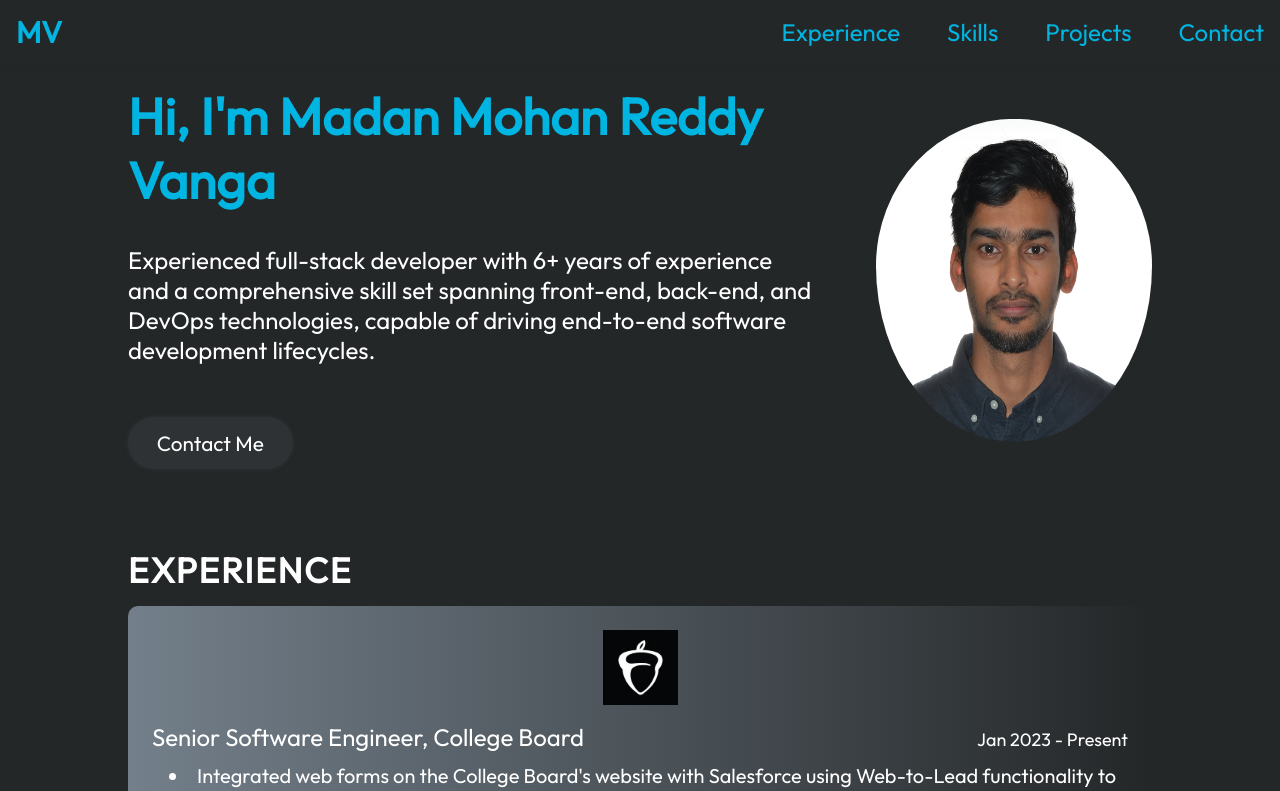
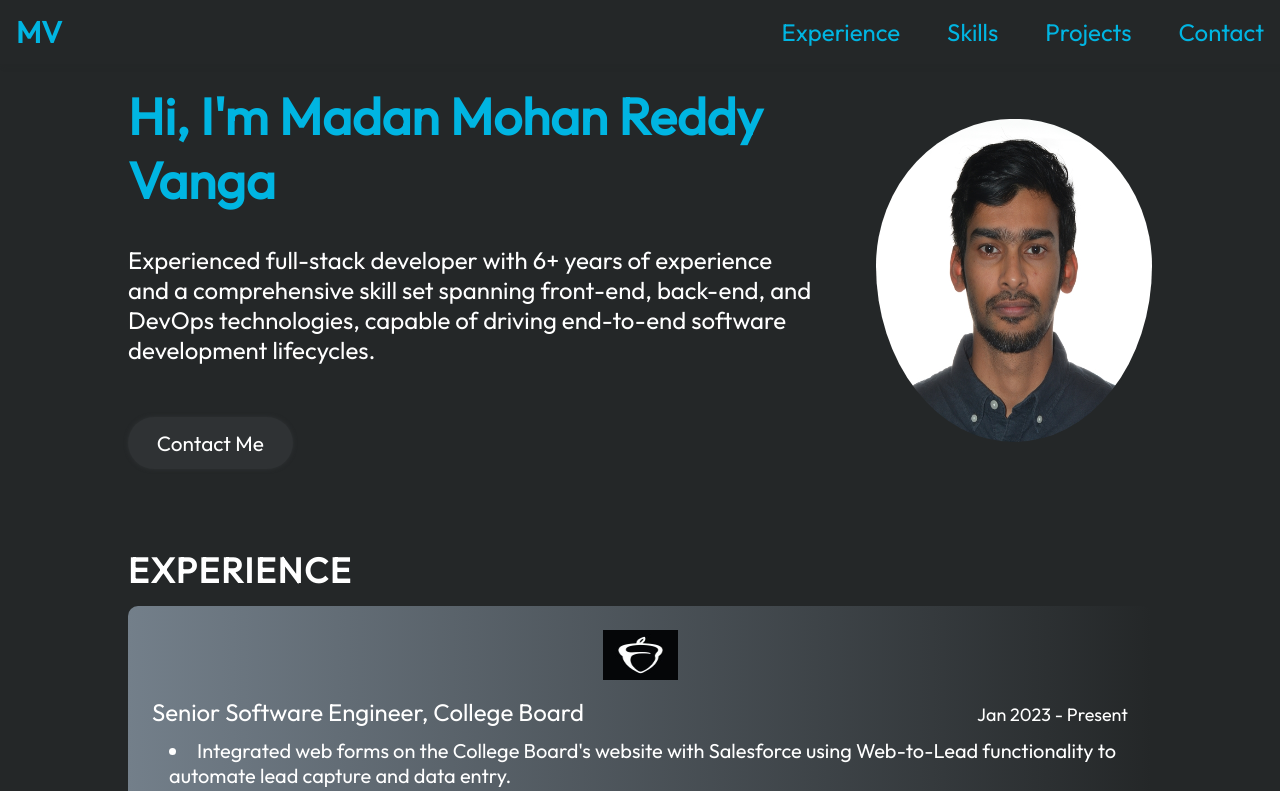
Before and after one commit to MadanMohanw95/Portfolio, a React (Vite) app: page / in a window 1280 px wide. Shown: the top 791 px of the page. Built offline with nearby package versions, Linux system fonts and the light colour scheme.

Commit message:
added explicit width and height

```diff
--- a/src/components/Experience/Experience.jsx
+++ b/src/components/Experience/Experience.jsx
@@ -16,6 +16,8 @@ export const Experience = () => {
                 <img
                   src={getImageUrl(historyItem.imageSrc)}
                   alt={`${historyItem.organisation} Logo`}
+                  width="80"
+                  height="50"
                 />
                 <div className={styles.historyItemDetails}>
                   <div className={styles.historyRoleDate}>
--- a/src/components/Projects/ProjectCard.jsx
+++ b/src/components/Projects/ProjectCard.jsx
@@ -11,6 +11,8 @@ export const ProjectCard = ({
       <img
         src={getImageUrl(imageSrc)}
         alt={`Image of ${title}`}
+        width="300"
+        height="150"
         className={styles.image}
       />
       <h3 className={styles.title}>{title}</h3>
--- a/src/components/Skills/Skills.jsx
+++ b/src/components/Skills/Skills.jsx
@@ -13,7 +13,7 @@ export const Skills = () => {
                         return (
                             <div key={id} className={styles.skill}>
                                 <div className={styles.skillImageContainer}>
-                                    <img src={getImageUrl(skill.imageSrc)} alt={skill.title} />
+                                    <img src={getImageUrl(skill.imageSrc)} alt={skill.title} width="60" height="25" />
                                 </div>
                                 <p>{skill.title}</p>
                             </div>
```
